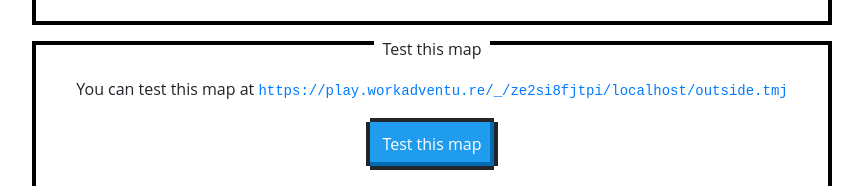
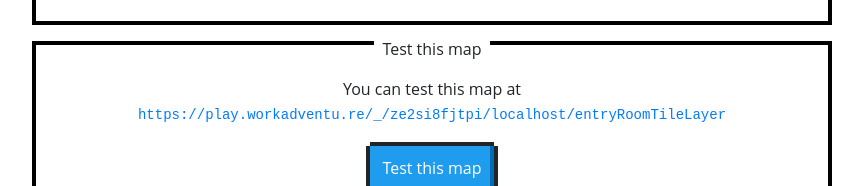
Before and after one commit to SophiagDotart/Adv_Outside, a plain HTML site: page index.html in a window 1280 px wide. Shown: the part 614-800 px from the top of the page, without its empty margins (208-1071 px from the left). Drawn offline with nearby package versions, Linux system fonts and the light colour scheme.

Commit message:
Update index.html

```diff
--- a/index.html
+++ b/index.html
@@ -19,7 +19,7 @@
                 path = path.substr(path, path.length - 'index.html'.length);
             }
             const instanceId = Math.random().toString(36).substring(2, 15);
-            const url = `https://play.workadventu.re/_/${instanceId}/${host}${path}outside.tmj`;
+            const url = `https://play.workadventu.re/_/${instanceId}/${host}${path}entryRoomTileLayer`;
             document.getElementById('testMapURL').href = url;
             document.getElementById('testMapBtnURL').href = url;
             document.getElementById('testMapURL').innerText = url;
```
